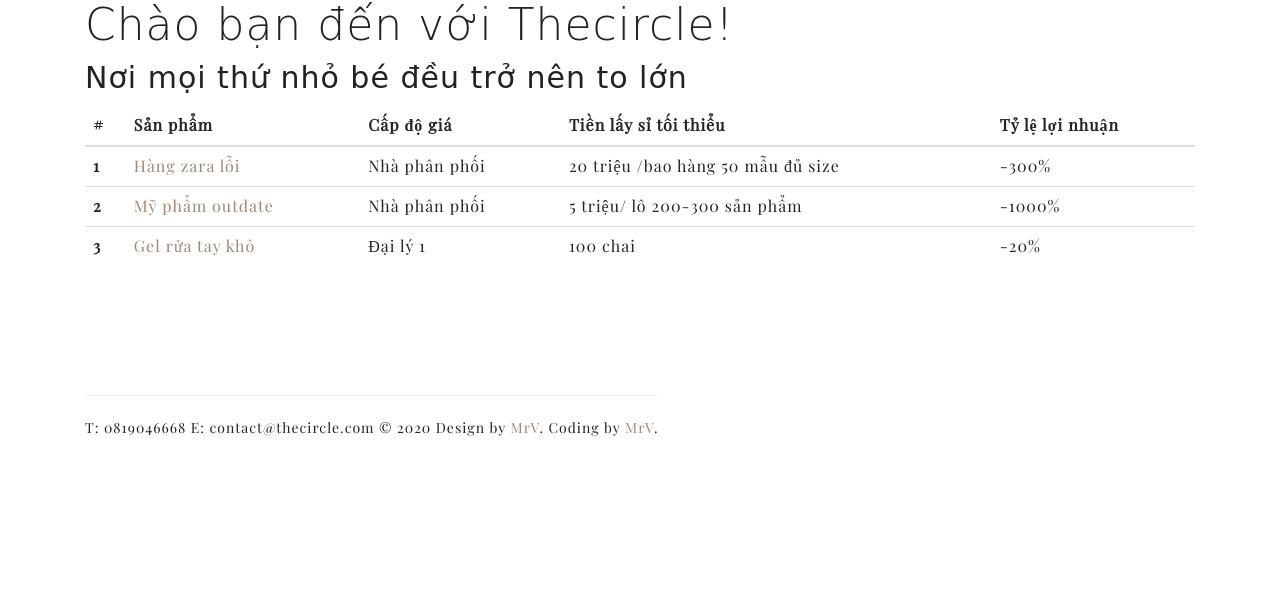
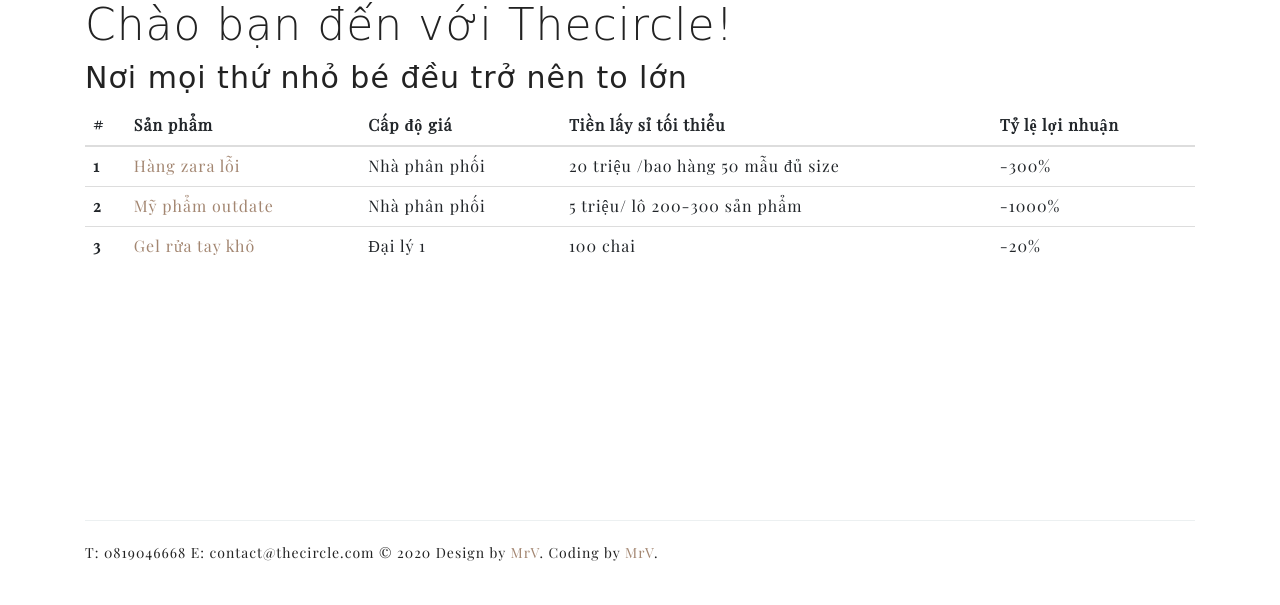
Before and after one commit to MrVu/thecircle, a Flask app: page / in a window 1280 px wide. Shown: the part 320-925 px from the top of the page. Before the commit the page ends 756 px from the top, so only its background shows below. Run offline with Flask 2, Linux system fonts and the light colour scheme; data comes from the database, SQL or seed files in the repository; some libraries are stand-ins or nearby versions; some web fonts are replaced.

Commit message:
fix footer

```diff
--- a/app/static/css/main_style.css
+++ b/app/static/css/main_style.css
@@ -186,7 +186,7 @@ backface-visibility: hidden;
 
 
 /*Footer*/
-.oi_footer { margin-top:40px; padding-top:20px; padding-bottom:40px; border-top:1px solid #ecf0f1; position: absolute; bottom: 0}
+.oi_footer { margin-top:40px; padding-top:20px; padding-bottom:40px; border-top:1px solid #ecf0f1; bottom: 0}
 
 /*Head Folio*/
 
--- a/app/static/css/style.css
+++ b/app/static/css/style.css
@@ -253,3 +253,8 @@ text-transform:uppercase;
   font-weight: 300;
   unicode-range: U+0-FF, U+131, U+152-153, U+2BB-2BC, U+2C6, U+2DA, U+2DC, U+2000-206F, U+2074, U+20AC, U+2122, U+2191, U+2193, U+2212, U+2215, U+FEFF, U+FFFD;
 }
+
+.container-main {
+min-height:60vh;
+padding-bottom:50px;
+}
--- a/app/templates/404.html
+++ b/app/templates/404.html
@@ -1,6 +1,5 @@
 {% extends 'base.html'%}
 {% block contents %}
-<div class="container">
 	<div class="row">
 		<div class="col-md-12">
 			<hr class="m60">
@@ -8,5 +7,4 @@
 			<h2 class="oi_sub_legend">The page you were looking for could not be found.</h2>
 		</div>
 	</div>
-</div>
 {% endblock %}
--- a/app/templates/admin/admin_login.html
+++ b/app/templates/admin/admin_login.html
@@ -1,6 +1,5 @@
 {% extends 'admin_base.html'%}
 {% block contents %}
-<div class="container">
     <form method="POST" enctype="multipart/form-data">
         {{ form.csrf_token }}
         <div class="form-group">
@@ -11,6 +10,4 @@
         </div>
         <button type="submit">Submit</button>
     </form>
-</div>
-
 {% endblock %}
--- a/app/templates/admin/create_post.html
+++ b/app/templates/admin/create_post.html
@@ -1,8 +1,5 @@
-
-
 {% extends 'admin_base.html'%}
 {% block contents %}
-        <div class="container">
 <form method="POST" enctype="multipart/form-data">
     {{ form.csrf_token }}
     <div class="form-group">
@@ -29,6 +26,5 @@
     <button type="submit">Submit</button>
     <a href="/admin">Cancel</a>
 </form>
-        </div>
 
 {% endblock %}
--- a/app/templates/admin/create_user.html
+++ b/app/templates/admin/create_user.html
@@ -1,6 +1,5 @@
 {% extends 'admin_base.html'%}
 {% block contents %}
-<div class="container">
 <form method="POST">
     {{ form.csrf_token }}
     <div class="form-group">
@@ -21,6 +20,4 @@
     <button type="submit">Xác nhận</button>
     <a href="/admin">Cancel</a>
 </form>
-</div>
-
 {% endblock %}
--- a/app/templates/admin/deal_detail.html
+++ b/app/templates/admin/deal_detail.html
@@ -1,6 +1,5 @@
 {% extends 'admin_base.html' %}
 {% block contents %}
-<div class="container">
 <div class="row row-fluid" style="opacity: 1;">
 
     <div class="col-sm-8">
@@ -42,5 +41,4 @@
 
     </div>
 </div>
-</div>
 {% endblock %}
--- a/app/templates/admin/get_posts.html
+++ b/app/templates/admin/get_posts.html
@@ -1,6 +1,5 @@
 {% extends 'admin_base.html' %}
 {% block contents %}
-<div class="container">
 <table class="table table-striped">
     <thead>
     <tr>
@@ -34,7 +33,7 @@
     {% for deal in deals %}
     <tr>
         <th scope="row">{{ deal.id}}</th>
-            <td><a href="/admin/deals/{{ deal.id }}" >{{ deal.belong_to_post.title }}</a></td>
+        <td><a href="/admin/deals/{{ deal.id }}">{{ deal.belong_to_post.title }}</a></td>
         <td>{{ deal.belong_to_user.name }}</td>
         <td>{{ deal.invest_money }}</td>
         <td>{{ deal.status }}</td>
@@ -73,5 +72,4 @@
 {% if users %}
 <a href="/admin/users/create">Create User</a>
 {% endif %}
-</div>
 {% endblock %}
--- a/app/templates/admin/user_profile.html
+++ b/app/templates/admin/user_profile.html
@@ -1,6 +1,5 @@
 {% extends 'admin_base.html' %}
 {% block contents %}
-<div class="container">
     <div class="row row-fluid" style="opacity: 1;">
 
         <div class="col-sm-8">
@@ -38,5 +37,4 @@
 
         </div>
     </div>
-</div>
 {% endblock %}
--- a/app/templates/admin_base.html
+++ b/app/templates/admin_base.html
@@ -62,8 +62,10 @@
     </div>
 </div>
 <!-- end header -->
+<div class="container container-main">
 {% block contents %}
 {% endblock %}
+</div>
 <!-- Footer -->
 <div class="container">
     <div class="oi_footer">
--- a/app/templates/auth/login.html
+++ b/app/templates/auth/login.html
@@ -1,6 +1,5 @@
 {% extends 'base.html'%}
 {% block contents %}
-<div class="container">
     <form method="POST" enctype="multipart/form-data">
         {{ form.csrf_token }}
         <div class="form-group">
@@ -11,6 +10,4 @@
         </div>
         <button type="submit">Submit</button>
     </form>
-</div>
-
 {% endblock %}
--- a/app/templates/auth/user_profile.html
+++ b/app/templates/auth/user_profile.html
@@ -1,6 +1,5 @@
 {% extends 'base.html' %}
 {% block contents %}
-<div class="container">
     <div class="row row-fluid" style="opacity: 1;">
 
         <div class="col-sm-8">
@@ -38,5 +37,4 @@
 
         </div>
     </div>
-</div>
 {% endblock %}
--- a/app/templates/base.html
+++ b/app/templates/base.html
@@ -57,8 +57,10 @@
         </div>
     </div>
     <!-- end header -->
+<div class="container container-main">
     {% block contents %}
     {% endblock %}
+</div>
 <!-- Footer -->
 <div class="container">
     <div class="oi_footer">
--- a/app/templates/main/about_us.html
+++ b/app/templates/main/about_us.html
@@ -1,6 +1,5 @@
 {% extends 'base.html' %}
 {% block contents %}
-<div class="container">
     <div class="row row-fluid full_row vc_custom_pt60">
         <div class="col-sm-6 oi_block">
                 <h2 class="oi_legend">COMPANY</h2>
@@ -13,5 +12,4 @@
             <p>Curabitur arcu erat, accumsan id imperdiet et, porttitor at sem. Cras ultricies ligula sed magna dictum porta. Nulla porttitor accumsan tincidunt. Nulla porttitor accumsan tincidunt. Vivamus suscipit tortor eget felis porttitor volutpat. Proin eget tortor risus. Mauris blandit aliquet elit, eget tincidunt nibh pulvinar a. Pellentesque in ipsum id orci porta dapibus. Curabitur aliquet quam id dui posuere blandit. Donec rutrum congue leo eget malesuada.</p>
         </div>
     </div>
-</div>
 {% endblock %}
--- a/app/templates/main/contact_us.html
+++ b/app/templates/main/contact_us.html
@@ -1,6 +1,5 @@
 {% extends 'base.html' %}
 {% block contents %}
-<div class="container">
     <div class="row row-fluid full_row vc_custom_pt60">
         <div class="col-sm-12">
             <h1 class="oi_legend">LIÊN HỆ</h1>
@@ -37,5 +36,4 @@
             </div>
         </div>
     </div>
-</div>
 {% endblock %}
--- a/app/templates/main/index.html
+++ b/app/templates/main/index.html
@@ -5,7 +5,6 @@
 {% block contents %}
 <div class="clearfix"></div>
 <!-- content -->
-<div class="container">
     <h2 class="oi_legend">Chào bạn đến với Thecircle!</h2>
     <h3 class="oi_sub_legend">Nơi mọi thứ nhỏ bé đều trở nên to lớn </h3>
     <table class="table table-hover">
@@ -31,7 +30,6 @@
   </tbody>
 </table>
     </div>
-</div>
 <!-- content -->
 
 
--- a/app/templates/main/post_detail.html
+++ b/app/templates/main/post_detail.html
@@ -1,7 +1,6 @@
 {% extends 'base.html' %}
 {% block contents %}
 <!-- content -->
-<div class="container">
     <div class="row row-fluid" style="opacity: 1;">
         <div class="col-sm-8">
             {{ post.detail|safe }}
@@ -23,7 +22,6 @@
 
         </div>
     </div>
-</div>
 <!-- content -->
 
 {% endblock %}
```
Lines whose indentation alone changed are shown as unchanged.
